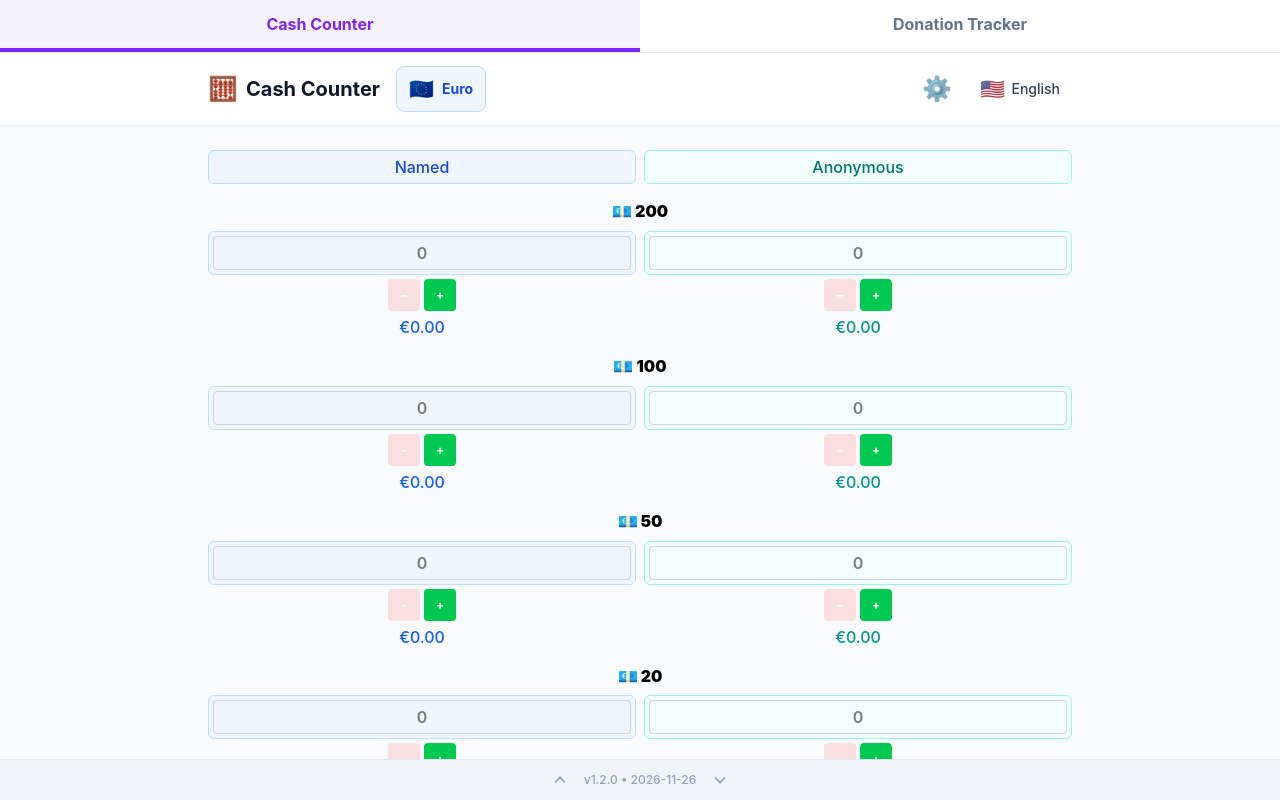
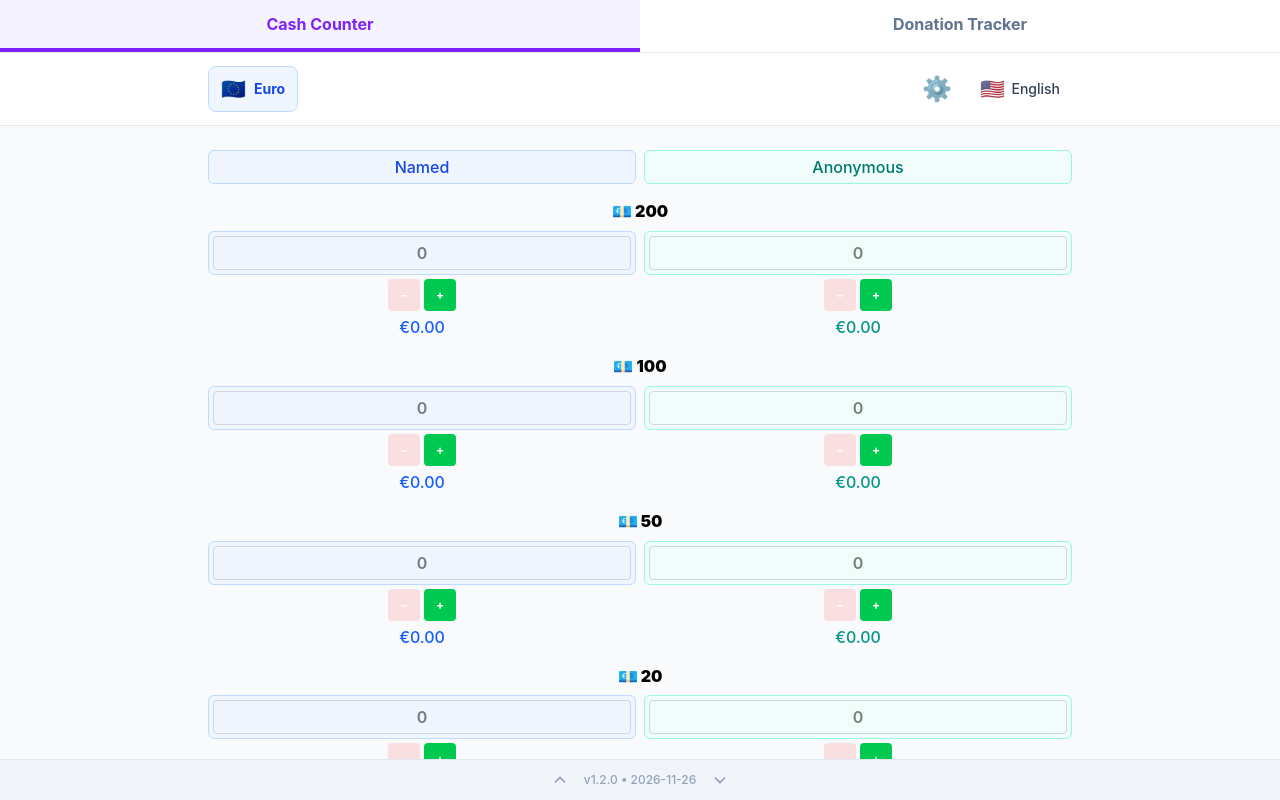
Before and after one commit to CJ-1981/donation-counter, a React (Vite) app: page / in a window 1280 px wide. Built offline with nearby package versions, Linux system fonts and the light colour scheme.

Commit message:
Remove redundant title from CashCounterPage header

```diff
--- a/src/pages/CashCounterPage.tsx
+++ b/src/pages/CashCounterPage.tsx
@@ -574,10 +574,7 @@ export default function CashCounterPage() {
       <header ref={settingsPanelRef} className="bg-white dark:bg-slate-800 border-b border-slate-200 dark:border-slate-700 sticky top-0 z-50 no-scale">
         <div className="max-w-4xl mx-auto px-4 py-3 flex items-center justify-between">
           <div className="flex items-center gap-4">
-            <h1 className="text-xl font-bold text-slate-900 dark:text-slate-100 flex items-center gap-2">
-              <span className="text-2xl">🧮</span>
-              <span className="hidden sm:inline">{t('cashCounter.title')}</span>
-            </h1>
+
             <CurrencySelector
               currency={currency}
               onCurrencyChange={handleCurrencyChangeRequest}
```
